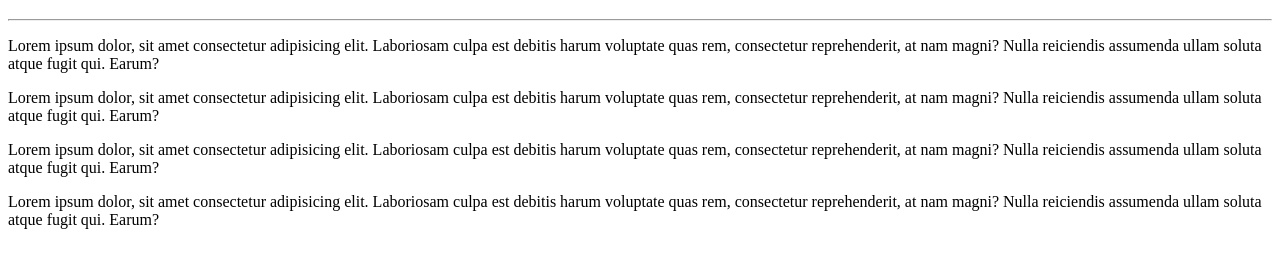
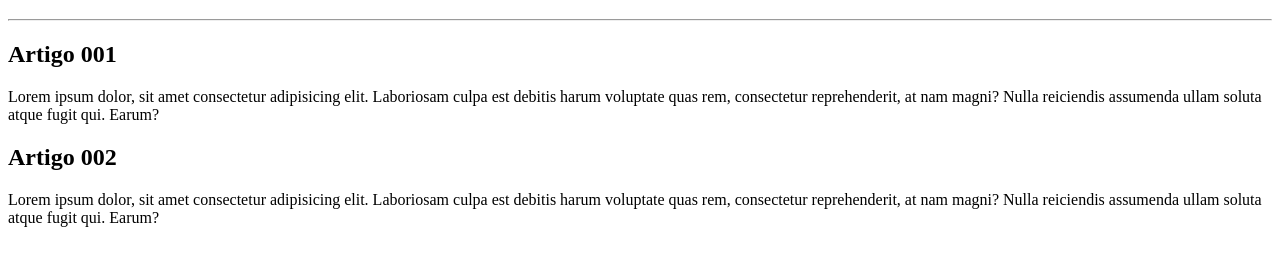
Before and after one commit to gehleao/Git-e-Github, a plain HTML site: page site-exemplo/index.html in a window 1280 px wide. Shown: the part 61-328 px from the top of the page. Drawn offline with Linux system fonts and the light colour scheme.

Commit message:
Update index.html

```diff
--- a/site-exemplo/index.html
+++ b/site-exemplo/index.html
@@ -7,12 +7,19 @@
     <title>Git e Github</title>
 </head>
 <body>
-    <h1>Projeto-Site</h1>
-    <hr>
-    <p>Lorem ipsum dolor, sit amet consectetur adipisicing elit. Laboriosam culpa est debitis harum voluptate quas rem, consectetur reprehenderit, at nam magni? Nulla reiciendis assumenda ullam soluta atque fugit qui. Earum?</p>
-    <p>Lorem ipsum dolor, sit amet consectetur adipisicing elit. Laboriosam culpa est debitis harum voluptate quas rem, consectetur reprehenderit, at nam magni? Nulla reiciendis assumenda ullam soluta atque fugit qui. Earum?</p>
-    <p>Lorem ipsum dolor, sit amet consectetur adipisicing elit. Laboriosam culpa est debitis harum voluptate quas rem, consectetur reprehenderit, at nam magni? Nulla reiciendis assumenda ullam soluta atque fugit qui. Earum?</p>
-    <p>Lorem ipsum dolor, sit amet consectetur adipisicing elit. Laboriosam culpa est debitis harum voluptate quas rem, consectetur reprehenderit, at nam magni? Nulla reiciendis assumenda ullam soluta atque fugit qui. Earum?</p>
-
+    <main>
+        <header>
+            <h1>Projeto-Site</h1>
+        </header>
+        <hr>
+        <article>
+            <h2>Artigo 001</h2>
+            <p>Lorem ipsum dolor, sit amet consectetur adipisicing elit. Laboriosam culpa est debitis harum voluptate quas rem, consectetur reprehenderit, at nam magni? Nulla reiciendis assumenda ullam soluta atque fugit qui. Earum?</p>
+        </article>
+        <article>
+            <h2>Artigo 002</h2>
+            <p>Lorem ipsum dolor, sit amet consectetur adipisicing elit. Laboriosam culpa est debitis harum voluptate quas rem, consectetur reprehenderit, at nam magni? Nulla reiciendis assumenda ullam soluta atque fugit qui. Earum?</p>
+        </article>
+    </main>
 </body>
 </html>
```
